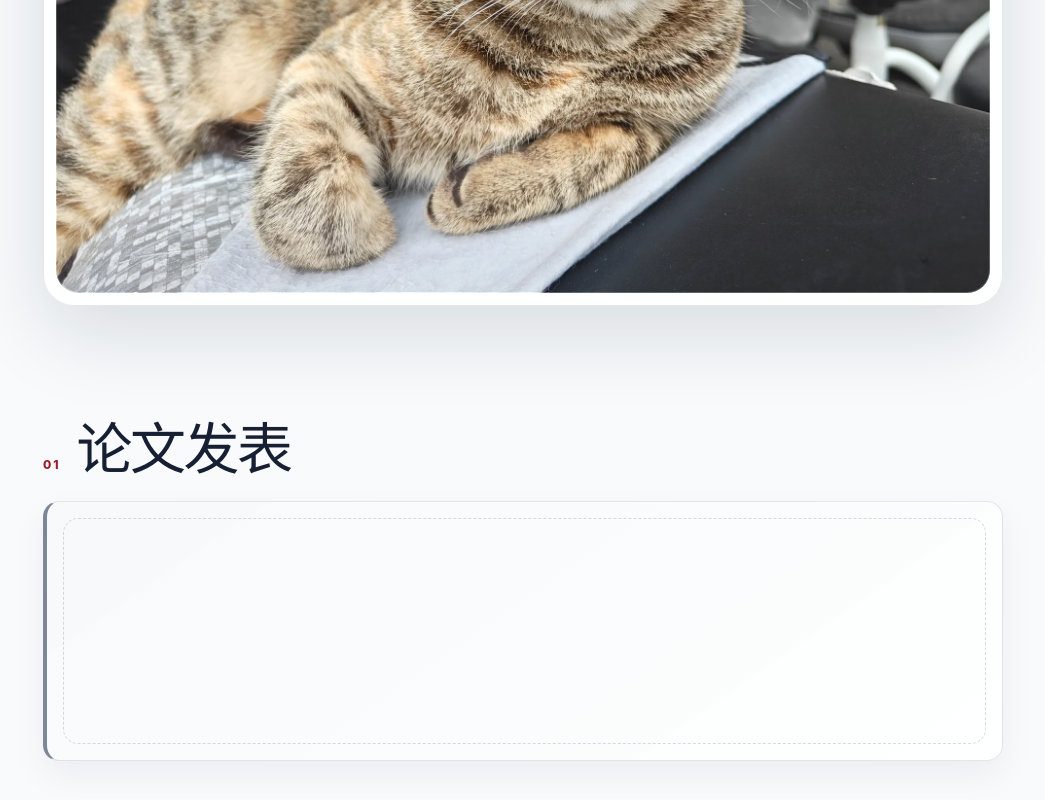
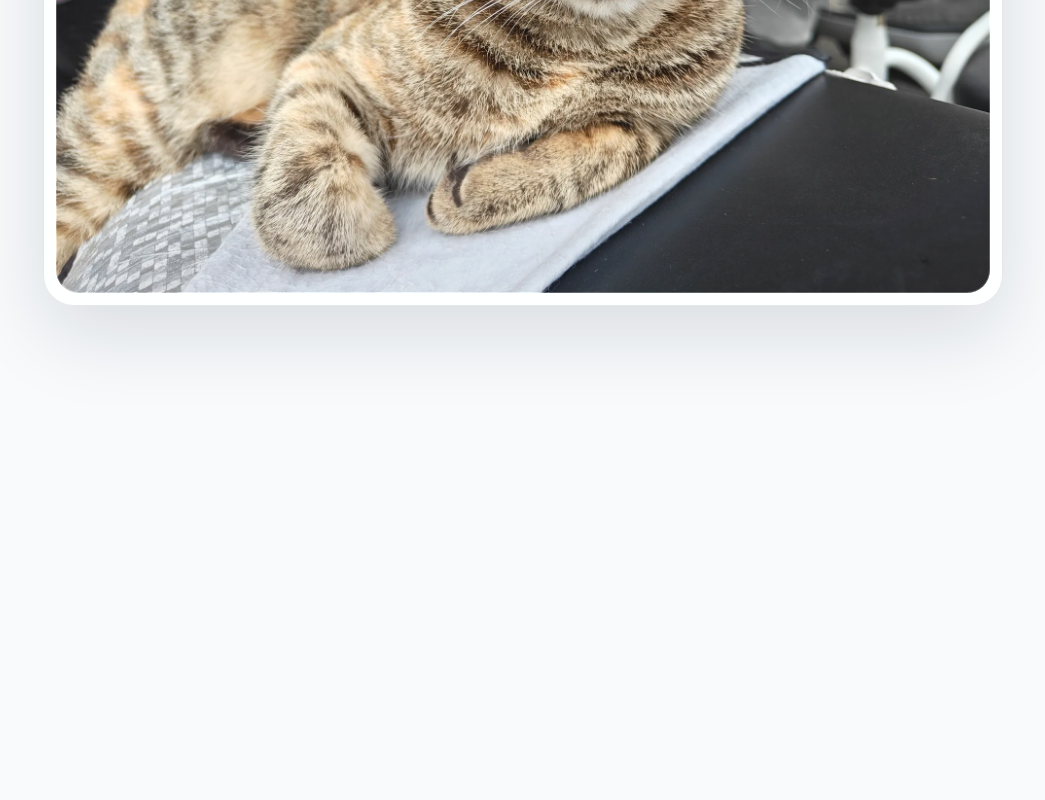
Before and after one commit to SJTU-AI4Math/SJTU-AI4Math.github.io, a React (Vite) app: page / in a window 1280 px wide. Shown: the part 598-1398 px from the top of the page, without its empty margins (117-1162 px from the left). After the commit the page ends 1006 px from the top, so only its background shows below. Built offline with nearby package versions, Linux system fonts and the light colour scheme.

Commit message:
chore: remove publications placeholder

```diff
--- a/src/i18n.ts
+++ b/src/i18n.ts
@@ -18,8 +18,6 @@ const resources = {
         screenLabel: '校园猫屏风',
         dayCatAlt: '白日校园猫',
         nightCatAlt: '夜间校园猫',
-        publications: '论文发表',
-        emptyPublicationCard: '论文占位卡片',
       },
       summerSchool: {
         title: '2026 暑期学校',
@@ -75,8 +73,6 @@ const resources = {
         screenLabel: 'Campus cat screen',
         dayCatAlt: 'Campus cat by day',
         nightCatAlt: 'Campus cat at night',
-        publications: 'Publications',
-        emptyPublicationCard: 'Empty publication card',
       },
       summerSchool: {
         title: '2026 Summer School',
--- a/src/index.css
+++ b/src/index.css
@@ -252,56 +252,6 @@ a:focus-visible {
   border-radius: clamp(0.85rem, 1.8vw, 1.45rem);
   object-fit: contain;
   background: var(--surface-hover);
-}
-
-.publications {
-  width: min(960px, 92%);
-  margin: clamp(4.5rem, 9vw, 8rem) auto 0;
-}
-
-.section-heading {
-  display: flex;
-  align-items: baseline;
-  gap: 1rem;
-  margin-bottom: 1.5rem;
-}
-
-.section-heading h1 {
-  margin: 0;
-  color: var(--text);
-  font-size: clamp(2rem, 4.5vw, 3.5rem);
-  font-weight: 650;
-  letter-spacing: -0.045em;
-  line-height: 1;
-}
-
-.section-kicker {
-  color: var(--accent);
-  font-size: 0.75rem;
-  font-weight: 800;
-  letter-spacing: 0.16em;
-}
-
-.publication-card {
-  min-height: clamp(180px, 25vw, 260px);
-  border: 1px solid var(--border);
-  border-radius: 1.5rem;
-  background:
-    linear-gradient(135deg, var(--surface), color-mix(in srgb, var(--surface) 80%, transparent));
-  box-shadow: var(--shadow);
-}
-
-.publication-card-empty {
-  position: relative;
-  overflow: hidden;
-}
-
-.publication-card-empty::after {
-  position: absolute;
-  inset: 1rem;
-  border: 1px dashed color-mix(in srgb, var(--text-muted) 24%, transparent);
-  border-radius: 0.95rem;
-  content: '';
 }
 
 /* Global content surface: Entry's type rail + header/body hierarchy,
@@ -937,22 +887,8 @@ a:focus-visible {
     padding-top: 2rem;
   }
 
-  .cat-screen-frame,
-  .publications {
+  .cat-screen-frame {
     width: 100%;
-  }
-
-  .publications {
-    margin-top: 4.5rem;
-  }
-
-  .section-heading {
-    gap: 0.7rem;
-    padding-inline: 0.25rem;
-  }
-
-  .publication-card {
-    border-radius: 1.15rem;
   }
 
   .content-card {
--- a/src/pages/HomePage.tsx
+++ b/src/pages/HomePage.tsx
@@ -1,5 +1,4 @@
 import { useTranslation } from 'react-i18next'
-import { Card } from '../components/Card'
 import { useTheme } from '../theme/theme-context'
 
 export function HomePage() {
@@ -22,18 +21,6 @@ export function HomePage() {
           />
         </div>
       </section>
-
-      <section className="publications" aria-labelledby="publications-title">
-        <div className="section-heading">
-          <span className="section-kicker" aria-hidden="true">01</span>
-          <h1 id="publications-title">{t('home.publications')}</h1>
-        </div>
-        <Card
-          className="publication-card publication-card-empty"
-          tone="neutral"
-          ariaLabel={t('home.emptyPublicationCard')}
-        />
-      </section>
     </div>
   )
 }
```
Also changed, not shown: 1 other file (tests, documents, lock files or other folders).
